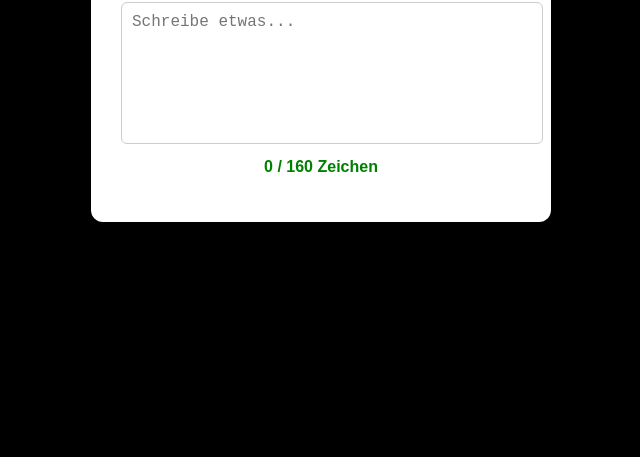
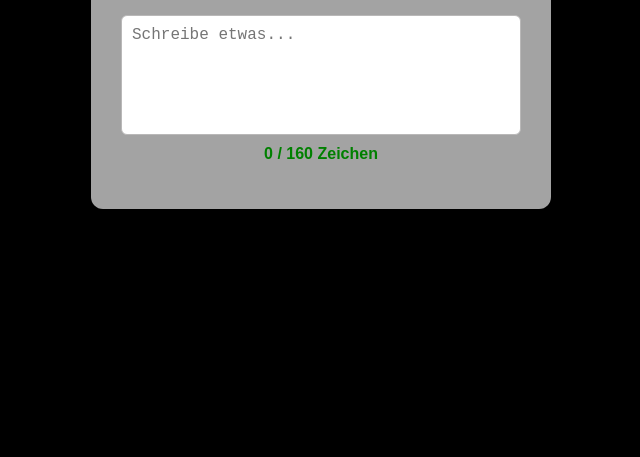
Before and after one commit to Sugu4/100-days-of-code, a plain HTML site: page Day17/index.html in a window 1280 px wide. Shown: the part 343-800 px from the top of the page, without its empty margins (319-959 px from the left). Drawn offline with Linux system fonts and the light colour scheme.

Commit message:
Struktur verb

```diff
--- a/Day17/index.html
+++ b/Day17/index.html
@@ -10,7 +10,7 @@
     <div class="container">
         <h1>✏️Live-Zeichenzähler</h1>
         <textarea id="textfeld" placeholder="Schreibe etwas..." maxlength="160"></textarea>
-        <p id="zaehler">0 / 160 Zeichen</p>
+        <p class="zaehler" id="zaehler">0 / 160 Zeichen</p>
     </div>
 
     <script src="script.js"></script>
--- a/Day17/script.js
+++ b/Day17/script.js
@@ -5,6 +5,7 @@ const max = 160;
 textfeld.addEventListener("input", () => {
   const laenge = textfeld.value.length;
   zaehler.textContent = `${laenge} / ${max} Zeichen`;
+
 
   if (laenge > 140) {
     zaehler.className = "gefahr";
--- a/Day17/style.css
+++ b/Day17/style.css
@@ -9,7 +9,7 @@ body {
 }
 
 .container {
-  background: white;
+  background: rgb(163, 163, 163);
   padding: 30px;
   border-radius: 12px;
   box-shadow: 0 0 12px rgba(0, 0, 0, 0.1);
@@ -19,13 +19,16 @@ body {
 }
 
 textarea {
+  display: block;
+  margin: 0 auto;
   width: 100%;
   height: 120px;
   font-size: 16px;
   padding: 10px;
   border-radius: 6px;
-  border: 1px solid #ccc;
+  border: 1px solid #b9b8b8;
   resize: none;
+  box-sizing: border-box;
 }
 
 #zaehler {
@@ -33,12 +36,13 @@ textarea {
   font-weight: bold;
   font-size: 16px;
   color: green;
+  transition: color 0.3s ease;
 }
 
 .warnung {
-  color: orange;
+  color: orange !important;
 }
 
 .gefahr {
-  color: red;
+  color: red !important;
 }
```
